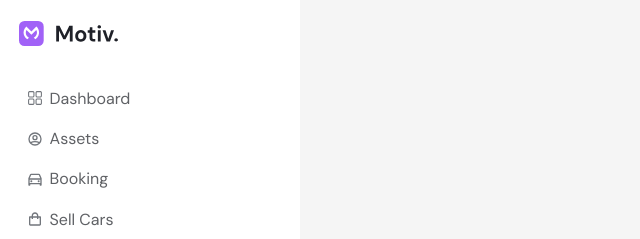
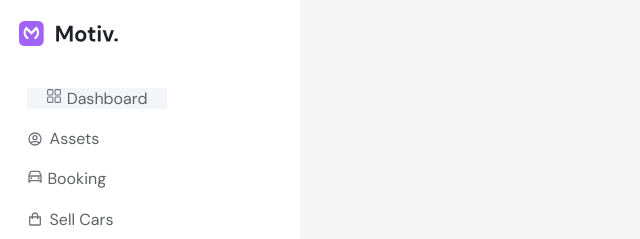
Before and after one commit to sara2lbadry/car-dashboard, a React (Create React App) app: page /dashboard in a window 1280 px wide. Shown: the top 239 px of the page, without its empty margins (0-640 px from the left). Built offline with nearby package versions, Linux system fonts and the light colour scheme.

Commit message:
sidebar active class

```diff
--- a/src/App.js
+++ b/src/App.js
@@ -8,9 +8,10 @@ import { BrowserRouter, Routes, Route } from "react-router-dom";
 function App() {
   return (
     <>
+
+      <BrowserRouter>
       <Navbar />
       <Sidebar />
-      <BrowserRouter>
         <Routes>
           <Route exact path="/" element={<Dashboard />} />
           <Route exact path="/dashboard" element={<Dashboard />} />
--- a/src/components/Sidebar/Sidebar.jsx
+++ b/src/components/Sidebar/Sidebar.jsx
@@ -11,8 +11,11 @@ import { CiCalendar } from "react-icons/ci";
 import { TbMessage } from "react-icons/tb";
 import { FiSettings } from "react-icons/fi";
 import { BiLogOut } from "react-icons/bi";
+import {  NavLink } from "react-router-dom";
 
 function Sidebar() {
+  // const [active, setActive] = useState("/");
+
   return (
     <section id="sidebar">
       <div className="sidebar_container ">
@@ -23,14 +26,32 @@ function Sidebar() {
           <div className="sidebar_list">
             <ul className="list_items">
               <li className="list_item">
-                <RxDashboard className="list_icon" /> <span> Dashboard</span>
+                <NavLink
+                  className="link"
+                  to="/dashboard"
+                  activeClassName="active"
+                  // onClick={() => setActive("/dashboard")}
+                  // className={active === "/dashboard" ? "active " : ""}
+                >
+                  <RxDashboard className="list_icon" />
+                  <span> Dashboard</span>
+                </NavLink>
               </li>
               <li className="list_item">
                 <HiOutlineUserCircle className="list_icon" />{" "}
                 <span> Assets</span>
               </li>
               <li className="list_item">
-                <RiCarLine className="list_icon" /> <span> Booking</span>
+                <NavLink
+                  className="link"
+                  to="/booking"
+                  activeClassName="active"
+                  // onClick={() => setActive("/booking")}
+                  // className={active === "/booking" ? "active" : ""}
+                >
+                  <RiCarLine className="list_icon" />
+                  <span> Booking</span>
+                </NavLink>
               </li>
               <li className="list_item">
                 <BiShoppingBag className="list_icon" /> <span> Sell Cars</span>
--- a/src/components/Sidebar/sidebar.css
+++ b/src/components/Sidebar/sidebar.css
@@ -46,3 +46,9 @@
 .bottom li{
     padding: 0.8rem;
 }
+
+.active {
+    background-color: #F3F5F8;
+    padding: 0rem 1.2rem;
+
+}
--- a/src/index.css
+++ b/src/index.css
@@ -28,6 +28,10 @@ img {
 
 html {
   scroll-behavior: smooth;
+}
+.link {
+  text-decoration: none;
+  color: inherit;
 }
 
 :root {
```
